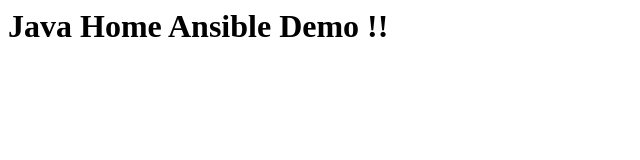
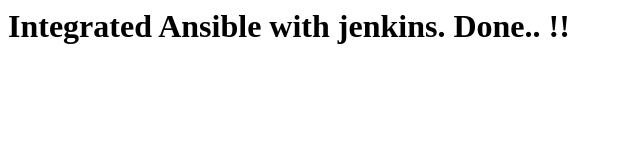
Before and after one commit to deepuchakram/ansible-integreate-with-jenkins, a plain HTML site: page index.html in a window 1280 px wide. Shown: the whole page, without its empty margins (0-640 px from the left). Drawn offline with Linux system fonts and the light colour scheme.

```diff
--- a/index.html
+++ b/index.html
@@ -1 +1 @@
-<h1> Java Home Ansible Demo !!</h1>
+<h1> Integrated Ansible with jenkins. Done.. !!</h1>
```
Also changed, not shown: 1 other file.
